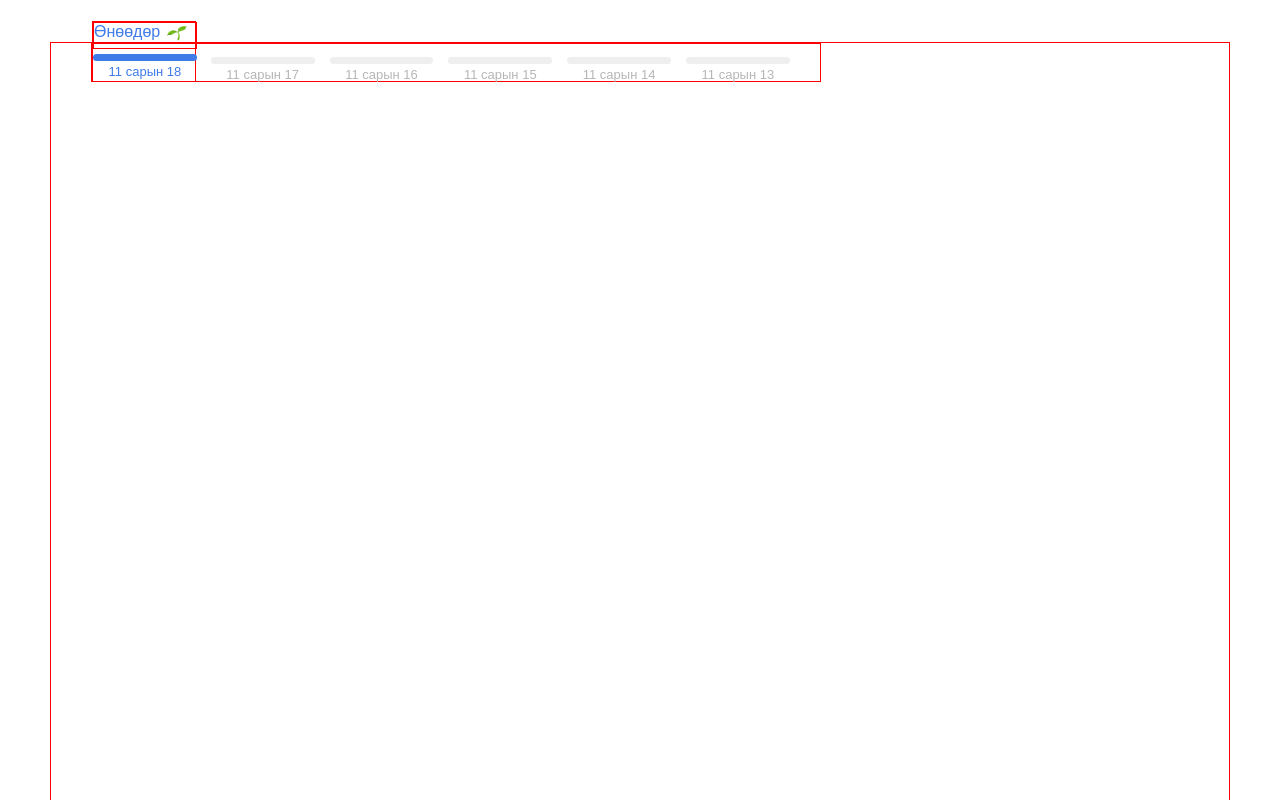
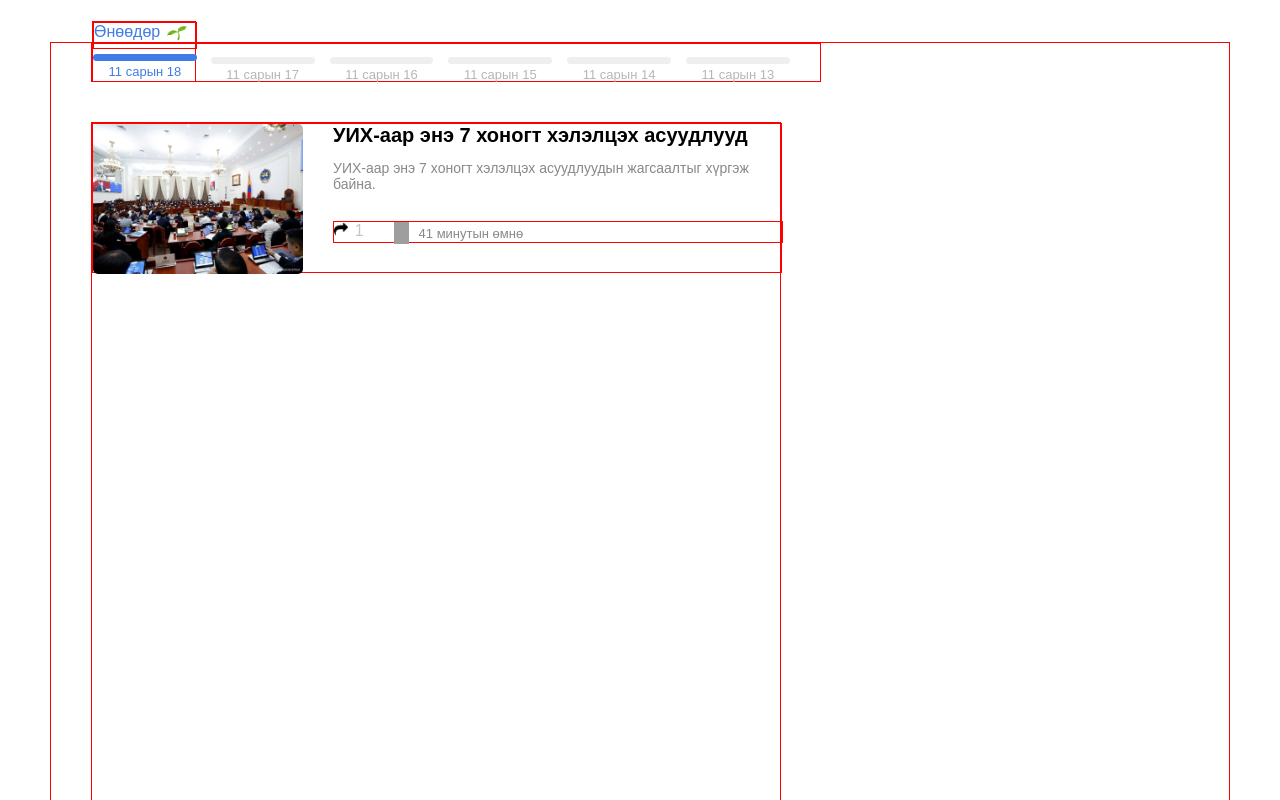
Before and after one commit to hfshsiflkd/GoGo-clone, a plain HTML site: page index.html in a window 1280 px wide. Shown: the part 1200-2000 px from the top of the page. Drawn offline with Linux system fonts and the light colour scheme; grey boxes are pictures that could not be loaded.

Commit message:
desciptive message

```diff
--- a/index.html
+++ b/index.html
@@ -352,7 +352,8 @@
                         style="width: 68.05px; height: 24px; padding: 2px; background-color: #00b0f4;border-radius: 5px; color: white; font-size: 18px; margin-top: 5px; ">СТОРИ</span>
                 </div>
                 <div style="width: 1100px; height:235px; display: flex; gap: 15px;">
-                    <div class="story-card" style="width: 170.8px; height: 235px;position: relative; border-radius: 5px;">
+                    <div class="story-card"
+                        style="width: 170.8px; height: 235px;position: relative; border-radius: 5px;">
                         <img class="gogo-img" src="/img/excavator-6738274cdd4fa482614033.jpg" alt=""
                             style="width:170.8px; height: 235px;">
                         <svg class="GOlogo" xmlns:xlink="http://www.w3.org/1999/xlink"
@@ -373,7 +374,8 @@
                         </div>
                     </div>
                     <div style="width:170.8px; height: 235px; ">
-                        <div class="story-card" style="width: 170.8px; height: 235px;position: relative; border-radius: 5px; ">
+                        <div class="story-card"
+                            style="width: 170.8px; height: 235px;position: relative; border-radius: 5px; ">
                             <img class="gogo-img" src="/img/excavator-6738274cdd4fa482614033.jpg" alt=""
                                 style="width:185.8px; height: 235px;">
                             <svg class="GOlogo" xmlns:xlink="http://www.w3.org/1999/xlink"
@@ -395,7 +397,8 @@
                         </div>
                     </div>
                     <div style="width:170.8px; height: 235px; ">
-                        <div class="story-card" style="width: 170.8px; height: 235px;position: relative; border-radius: 5px; ">
+                        <div class="story-card"
+                            style="width: 170.8px; height: 235px;position: relative; border-radius: 5px; ">
                             <img class="gogo-img" src="/img/excavator-6738274cdd4fa482614033.jpg" alt=""
                                 style="width:185.8px; height: 235px;">
                             <svg class="GOlogo" xmlns:xlink="http://www.w3.org/1999/xlink"
@@ -417,7 +420,8 @@
                         </div>
                     </div>
                     <div style="width:170.8px; height: 235px;">
-                        <div class="story-card" style="width: 170.8px; height: 235px;position: relative; border-radius: 5px; ">
+                        <div class="story-card"
+                            style="width: 170.8px; height: 235px;position: relative; border-radius: 5px; ">
                             <img class="gogo-img" src="/img/excavator-6738274cdd4fa482614033.jpg" alt=""
                                 style="width:185.8px; height: 235px;">
                             <svg class="GOlogo" xmlns:xlink="http://www.w3.org/1999/xlink"
@@ -439,7 +443,8 @@
                         </div>
                     </div>
                     <div style="width:170.8px; height: 235px;">
-                        <div class="story-card" style="width: 170.8px; height: 235px;position: relative; border-radius: 5px; ">
+                        <div class="story-card"
+                            style="width: 170.8px; height: 235px;position: relative; border-radius: 5px; ">
                             <img class="gogo-img" src="/img/excavator-6738274cdd4fa482614033.jpg" alt=""
                                 style="width:185.8px; height: 235px;">
                             <svg class="GOlogo" xmlns:xlink="http://www.w3.org/1999/xlink"
@@ -461,7 +466,8 @@
                         </div>
                     </div>
                     <div style="width:170.8px; height: 235px;">
-                        <div class="story-card" style="width: 170.8px; height: 235px;position: relative; border-radius: 5px; ">
+                        <div class="story-card"
+                            style="width: 170.8px; height: 235px;position: relative; border-radius: 5px; ">
                             <img class="gogo-img" src="/img/excavator-6738274cdd4fa482614033.jpg" alt=""
                                 style="width:185.8px; height: 235px;">
                             <svg class="GOlogo" xmlns:xlink="http://www.w3.org/1999/xlink"
@@ -487,6 +493,7 @@
         </div>
         <div class="contentbody">
             <div class="contentbody2">
+                <div class="contentbodyleft">
                     <div class="daycalendar">
                         <div class="calendar">
                             <div class="calendar1">
@@ -522,6 +529,31 @@
                             </div>
                         </div>
                     </div>
+                    <div class="contentbodyleftbody">
+                        <div class="bodytext10-1">
+                            <div class="bodytextrigth">
+                                <img src="/img/ihhuralzurag.jpg" alt=""
+                                    style="width: 210px; height: 150px; border-radius: 5px;">
+                            </div>
+                            <div class="bodytextleft">
+                                <h1 class="bodytextlefttext">УИХ-аар энэ 7 хоногт хэлэлцэх асуудлууд</h1>
+                                <p class="bodytextlefttext2">УИХ-аар энэ 7 хоногт хэлэлцэх асуудлуудын жагсаалтыг хүргэж
+                                    байна.</p>
+                                <div class="bodytextlefttext3">
+                                    <div class="bodytextlefttext3-1">
+                                        <img src="/img/share.png" alt="" style="height: 14.5px;width: 14px;">
+                                        <p style="color: #C6C6C6;">1</p>
+                                    </div>
+                                    <div><img src="https://mgl.gogo.mn//newsn/v4/images/time-gray.9098dcef.svg" alt=""
+                                            style="width: 15px; height: 22px;"></div>
+                                    <p style="font-size: small; color: #888888; padding-left: 10px; padding-top: 4px;">
+                                        41 минутын өмнө</p>
+                                </div>
+                            </div>
+                        </div>
+                    </div>
+                </div>
+
             </div>
         </div>
     </main>
--- a/style.css
+++ b/style.css
@@ -559,3 +559,56 @@
 .story-card .storytitle {
     transition: all 0.5s;
 }
+.contentbodyleft {
+    width: 690px;
+    height: 3239.37px;
+}
+.contentbodyleftbody {
+    width: 690px;
+    height: 3160.37px;
+    margin-top: 40px;
+    border: 1px red solid;
+}
+.bodytext10-1 {
+    border: 1px solid red;
+    width: 690px;
+    height: 150px;
+    display: flex;
+}
+.bodytextrigth {
+    width: 210px;
+    height: 150px;
+}
+.bodytextleft {
+    width: 480px;
+    height: 150px;
+    padding-left: 30px;
+}
+.bodytextlefttext {
+    width: 450px;
+    height: 26px;
+    font-size: 20px;
+}
+.bodytextlefttext2 {
+    width: 450px;
+    height: 46px;
+    margin-top: 10px;
+    margin-bottom: 15px;
+    color: #888888;
+    font-size: 14px;
+
+}
+.bodytextlefttext3 {
+    width: 450px;
+    height: 22px;
+    border: 1px red solid;
+    display: flex;
+
+}
+.bodytextlefttext3-1{
+width: 29.57px;
+height: 22px;
+margin-right: 30px;
+display: flex;
+justify-content: space-between;
+}
```
Also changed, not shown: img/ihhuralzurag.jpg (added). Lines whose indentation alone changed are shown as unchanged.
